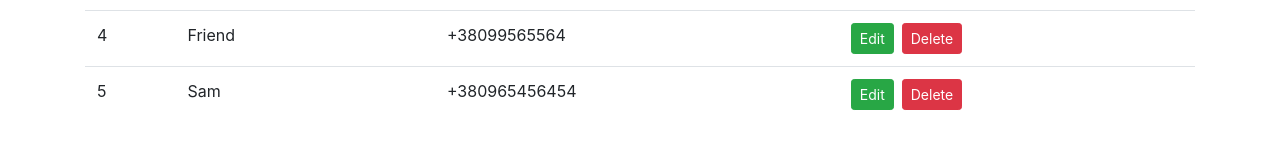
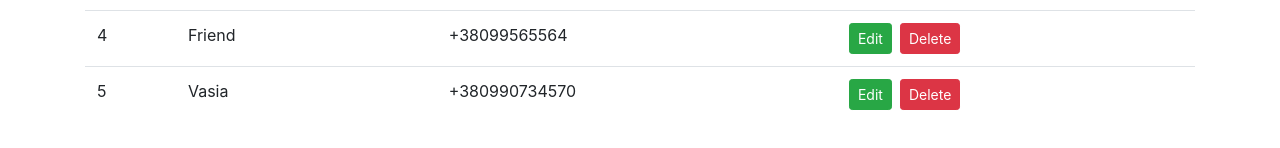
Before and after one commit to robotkoruslan/contact-app, a React (Create React App) app: page / in a window 1280 px wide. Shown: the part 222-370 px from the top of the page. Built offline with nearby package versions, Linux system fonts and the light colour scheme; data requests are answered from the project's data file.

Commit message:
commit your git changes

```diff
--- a/db.json
+++ b/db.json
@@ -11,8 +11,8 @@
       "id": 4
     },
     {
-      "name": "Sam",
-      "phone": "+380965456454",
+      "name": "Vasia",
+      "phone": "+380990734570",
       "id": 5
     }
   ]
--- a/src/App.js
+++ b/src/App.js
@@ -171,6 +171,3 @@ class App extends Component {
   }
 }
 export default App;
-
-
-//41.03
```
